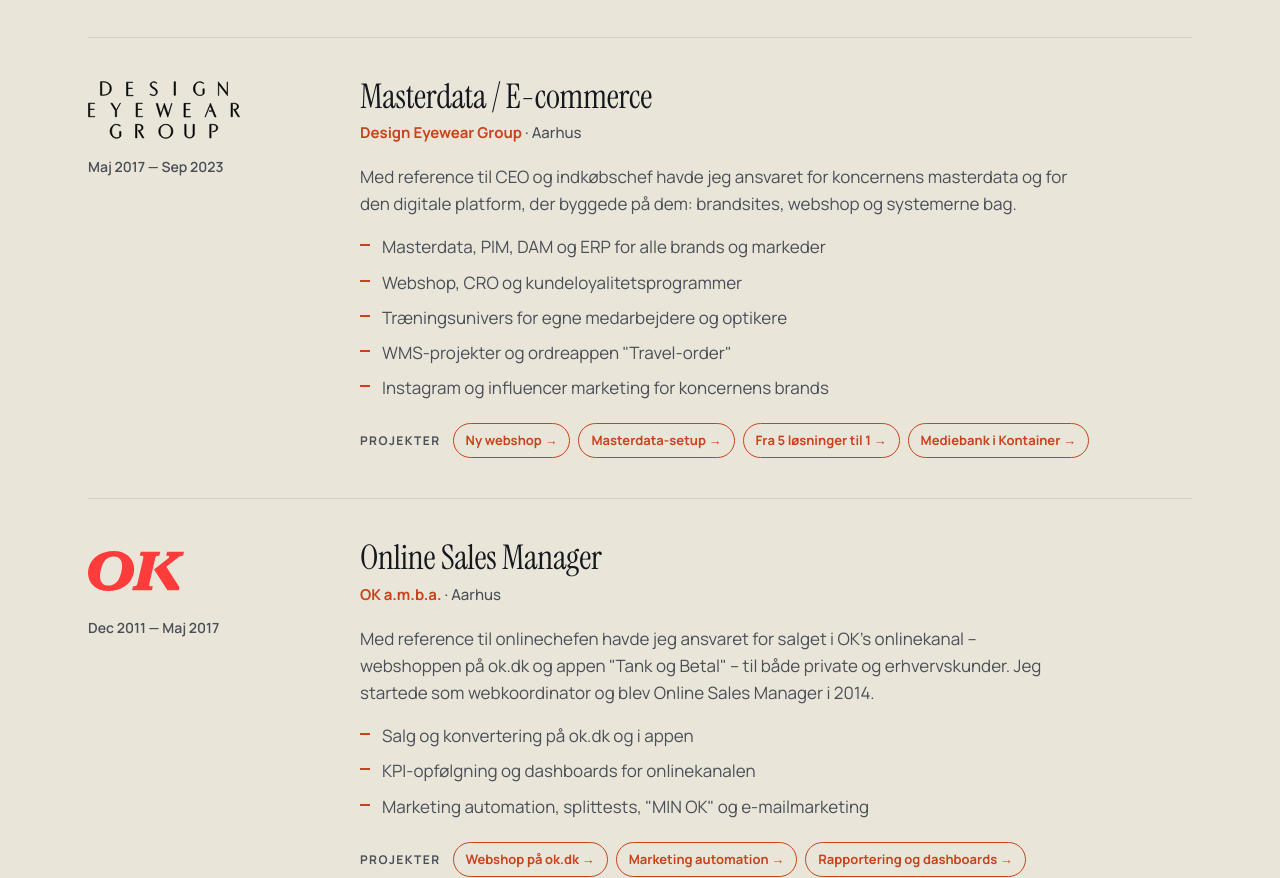
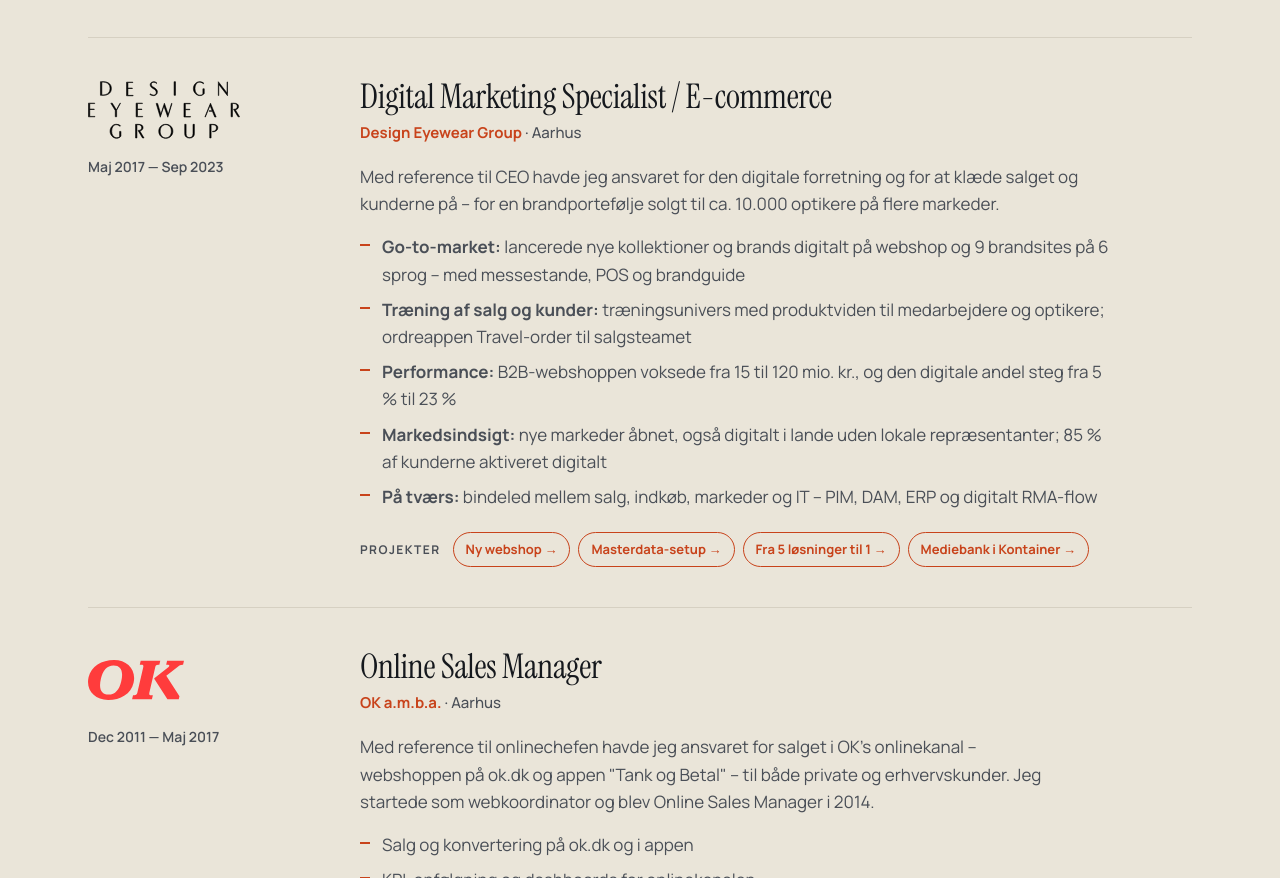
Before and after one commit to schou29-gif/Master-Thomas-Schou-Portfolio, a plain HTML site: page mj-recycling/index.html in a window 1280 px wide. Shown: the part 8824-9702 px from the top of the page. Drawn offline with Linux system fonts and the light colour scheme.

Commit message:
M&J: DEG-erfaring vinklet på jobbets opgaver
Co-Authored-By: Claude Opus 5.5 <noreply@anthropic.com>
Claude-Session: https://claude.ai/code/session_01LrDepeBynwMWTirCGfCyKh

```diff
--- a/mj-recycling/index.html
+++ b/mj-recycling/index.html
@@ -773,15 +773,15 @@
     <article class="job reveal">
       <div class="when"><div class="job-logo"><img class="stack" src="../logos/deg-stacked.svg" alt="Design Eyewear Group"></div>Maj 2017 — Sep 2023</div>
       <div>
-        <h3>Masterdata / E-commerce</h3>
+        <h3>Digital Marketing Specialist / E-commerce</h3>
         <div class="company">Design Eyewear Group <span>· Aarhus</span></div>
-        <p>Med reference til CEO og indkøbschef havde jeg ansvaret for koncernens masterdata og for den digitale platform, der byggede på dem: brandsites, webshop og systemerne bag.</p>
+        <p>Med reference til CEO havde jeg ansvaret for den digitale forretning og for at klæde salget og kunderne på – for en brandportefølje solgt til ca. 10.000 optikere på flere markeder.</p>
         <ul>
-          <li>Masterdata, PIM, DAM og ERP for alle brands og markeder</li>
-          <li>Webshop, CRO og kundeloyalitetsprogrammer</li>
-          <li>Træningsunivers for egne medarbejdere og optikere</li>
-          <li>WMS-projekter og ordreappen "Travel-order"</li>
-          <li>Instagram og influencer marketing for koncernens brands</li>
+          <li><b>Go-to-market:</b> lancerede nye kollektioner og brands digitalt på webshop og 9 brandsites på 6 sprog – med messestande, POS og brandguide</li>
+          <li><b>Træning af salg og kunder:</b> træningsunivers med produktviden til medarbejdere og optikere; ordreappen Travel-order til salgsteamet</li>
+          <li><b>Performance:</b> B2B-webshoppen voksede fra 15 til 120 mio. kr., og den digitale andel steg fra 5 % til 23 %</li>
+          <li><b>Markedsindsigt:</b> nye markeder åbnet, også digitalt i lande uden lokale repræsentanter; 85 % af kunderne aktiveret digitalt</li>
+          <li><b>På tværs:</b> bindeled mellem salg, indkøb, markeder og IT – PIM, DAM, ERP og digitalt RMA-flow</li>
         </ul>
         <div class="plinks"><span>Projekter</span><a class="plink" href="#p-webshop">Ny webshop →</a><a class="plink" href="#p-setup">Masterdata-setup →</a><a class="plink" href="#p-sites">Fra 5 løsninger til 1 →</a><a class="plink" href="#p-kontainer">Mediebank i Kontainer →</a></div>
       </div>
```
